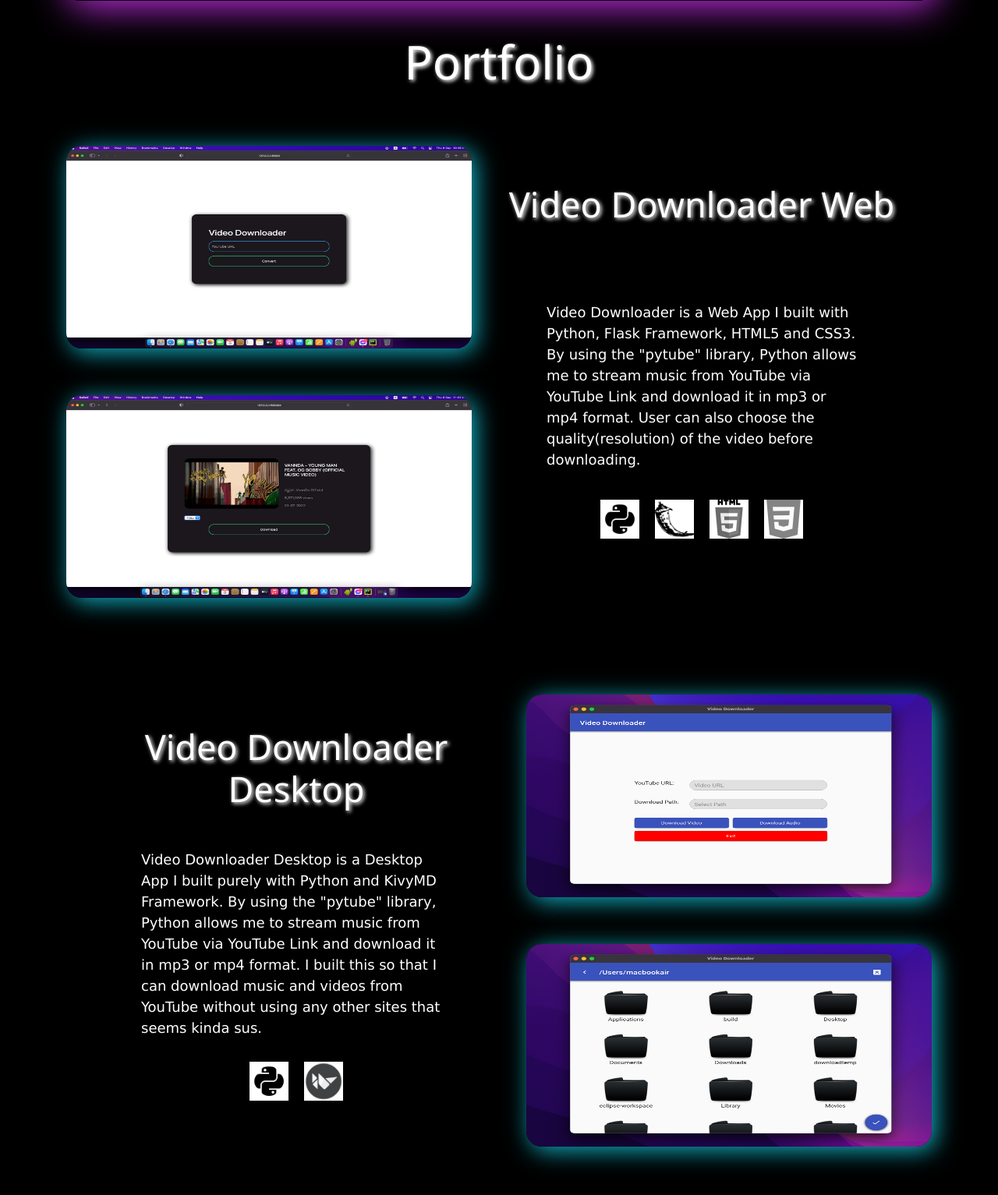
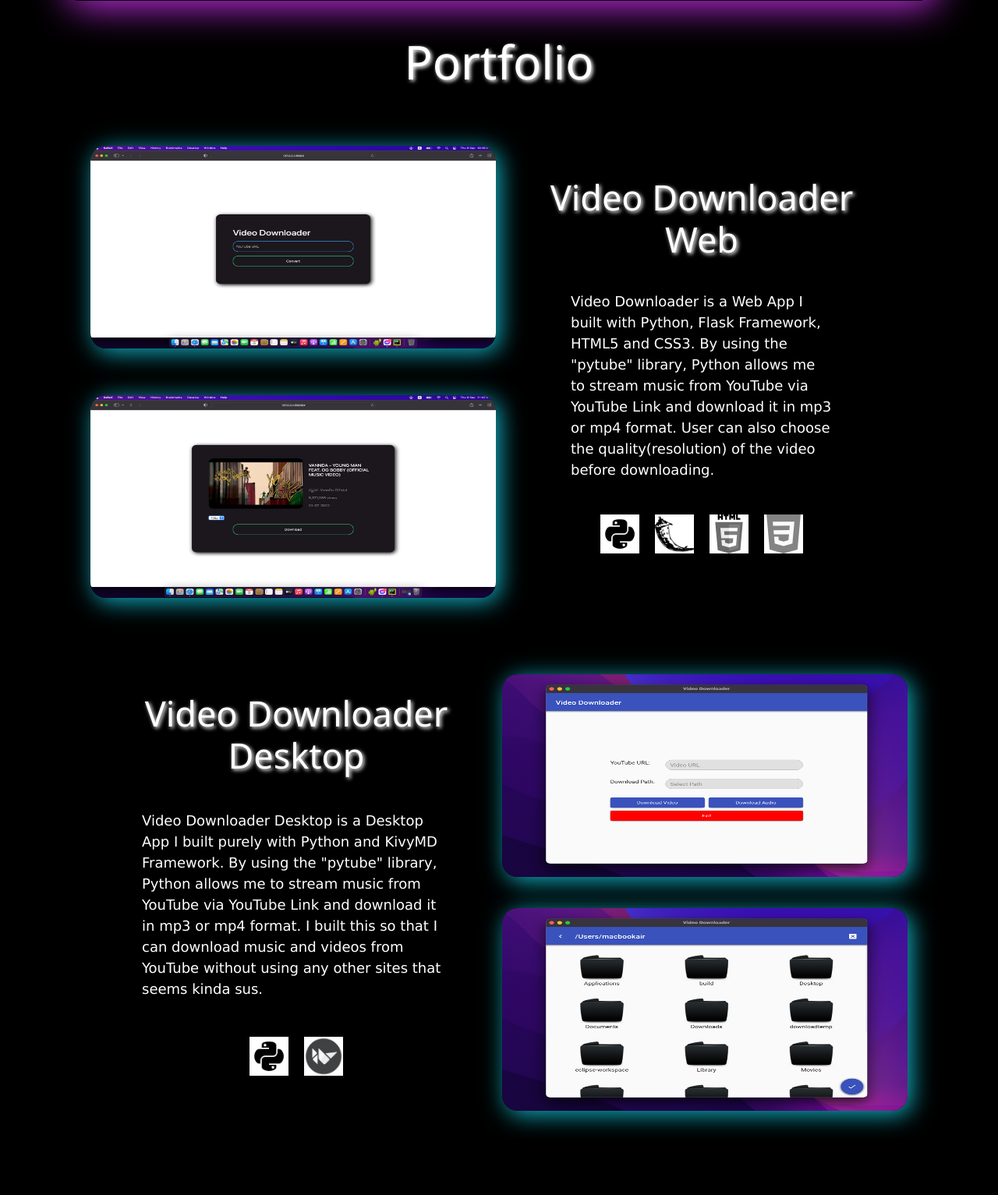
Before and after one commit to Socheapheaktra/Portfolio, a Flask app: page / in a window 1280 px wide. Shown: the part 1629-3162 px from the top of the page at 78% size. After the commit the page ends 3081 px from the top, so only its background shows below. Run offline with Flask 2, Linux system fonts and the light colour scheme.

Commit message:
Some Fixes

```diff
--- a/index.py
+++ b/index.py
@@ -1,4 +1,4 @@
 from app import app
 
 if __name__ == '__main__':
-    app.run()
+    app.run(debug=True)
--- a/templates/home.html
+++ b/templates/home.html
@@ -67,10 +67,10 @@
             </div>
         </section>
 
-        <section id="portfolio" style="width: 100%; min-height: 100vh; display: block; place-items: center; text-align: center;">
+        <section class="w3-mobile" id="portfolio" style="padding: 0 100px 0;width: 100%; min-height: 100vh; display: block; place-items: center; text-align: center;">
             <h1 style="text-shadow: 2px 2px 5px white; font-size: 4rem">Portfolio</h1>
-            <div class="container w3-padding-32 w3-mobile" style="display: flex">
-                <div class="w3-card-4 w3-round-xlarge" style="display: grid">
+            <div class="w3-container w3-padding-32 w3-mobile" style="display: flex">
+                <div class="w3-card-4 w3-round-xlarge w3-mobile" style="display: grid">
                     <img src="{{ url_for('static', filename='img/video-downloader-web.png') }}"
                         style=
                         "
@@ -94,9 +94,9 @@
                         "
                     >
                 </div>
-                <div class="w3-container w3-center" style="margin: 30px; display: grid">
-                    <h1 style="font-size: 3rem; text-shadow: 2px 2px 5px white">Video Downloader Web</h1>
-                    <p style="margin: 50px 50px 0; text-align: left; font-size: 18px">
+                <div class="w3-container w3-center w3-mobile" style="margin: 30px; display: grid">
+                    <h1 style="font-size: 3rem; text-align:center; text-shadow: 2px 2px 5px white">Video Downloader Web</h1>
+                    <p style="padding: 0 50px 0; text-align: left; font-size: 18px">
                         Video Downloader is a Web App I built with Python, Flask Framework, HTML5 and CSS3.
                         By using the "pytube" library, Python allows me to stream music from YouTube via YouTube Link
                         and download it in mp3 or mp4 format. User can also choose the quality(resolution) of the video
@@ -111,10 +111,10 @@
                 </div>
             </div>
 
-            <div class="container w3-padding-32 w3-mobile" style="display: flex">
-                <div class="w3-container w3-center" style="margin: 30px; display: grid">
-                    <h1 style="font-size: 3rem; text-shadow: 2px 2px 5px white">Video Downloader Desktop</h1>
-                    <p style="margin: 10px 50px 0; text-align: left; font-size: 18px">
+            <div class="w3-container w3-padding-16 w3-mobile" style="display: flex">
+                <div class="w3-container w3-center w3-mobile" style="display: grid">
+                    <h1 style="font-size: 3rem; text-shadow: 2px 2px 5px white; text-align:center">Video Downloader Desktop</h1>
+                    <p style="text-align: left; padding:0 50px 0; font-size: 18px">
                         Video Downloader Desktop is a Desktop App I built purely with Python and KivyMD Framework.
                         By using the "pytube" library, Python allows me to stream music from YouTube via YouTube Link
                         and download it in mp3 or mp4 format. I built this so that I can download music and videos from
@@ -125,7 +125,7 @@
                         <img src="{{ url_for('static', filename='icon/kivy-md.png') }}" style="width: 50px; height: 50px; background: white; margin: 0 10px 0">
                     </div>
                 </div>
-                <div class="w3-card-4 w3-round-xlarge" style="display: grid">
+                <div class="w3-card-4 w3-round-xlarge w3-mobile" style="display: grid">
                     <img src="{{ url_for('static', filename='img/video-downloader-desktop.png') }}"
                         style=
                         "
@@ -133,7 +133,7 @@
                         height: 260px;
                         overflow: hidden;
                         border-radius: 20px;
-                        margin: 30px 0 30px;
+                        margin: 20px 0 20px;
                         box-shadow: 5px 5px 30px #11b0c2;
                         "
                     >
@@ -144,7 +144,7 @@
                         height: 260px;
                         overflow: hidden;
                         border-radius: 20px;
-                        margin: 30px 0 30px;
+                        margin: 20px 0 20px;
                         box-shadow: 5px 5px 30px #11b0c2;
                         "
                     >
```
